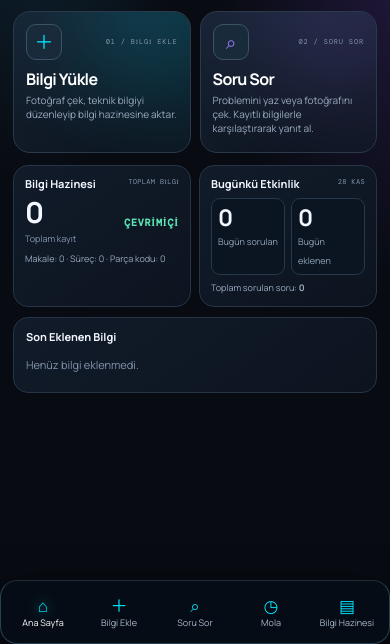
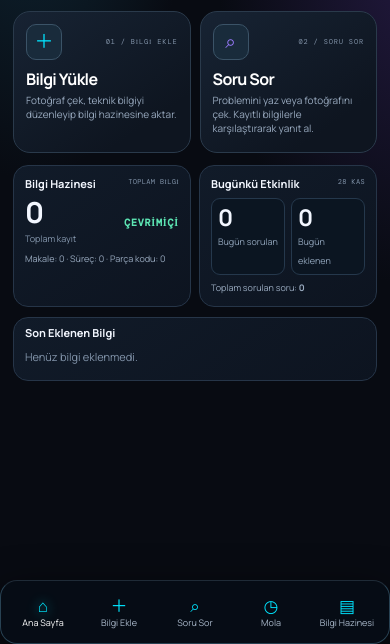
Before and after one commit to tromethh/servis-asistani, a plain HTML site: page index.html in a window 390 px wide. Shown: the part 200-844 px from the top of the page. Drawn offline with nearby package versions, Linux system fonts and the light colour scheme; no server answers.

Commit message:
Fix mobile upload card flicker and slim latest knowledge panel

```diff
--- a/index.html
+++ b/index.html
@@ -820,3 +820,28 @@ outline:1px solid #36ed9d66!important;box-shadow:0 0 0 1px #36ed9d40,0 0 18px #3
   }
 }
 </style>
+
+<style>
+/* Mobil dokunmatik cihazlarda Bilgi Yukle kartinin takili hover/animasyonunu kapat */
+@media(max-width:760px) and (hover:none){
+  #view-home .primary-commands .command,
+  #view-home .primary-commands .command:hover,
+  #view-home .primary-commands .command:active{
+    animation:none!important;
+    transform:none!important;
+    filter:none!important;
+    box-shadow:none!important;
+    transition:none!important;
+  }
+  #view-home .primary-commands .command:before{display:none!important}
+  #view-home .primary-commands .command-icon{animation:none!important;transform:none!important}
+}
+/* Ana sayfadaki Son Eklenen Bilgi panelini daha ince yap */
+@media(max-width:760px){
+  #view-home .latest-panel{padding:8px 11px!important;margin-top:7px!important}
+  #view-home .latest-panel .panelhead{margin-bottom:2px!important}
+  #view-home .latest-panel .panelhead h3{font-size:11px!important}
+  #view-home .latest-entry{padding:4px 1px!important;gap:4px!important}
+  #view-home .latest-title{font-size:11px!important;line-height:1.3!important}
+}
+</style>
```
